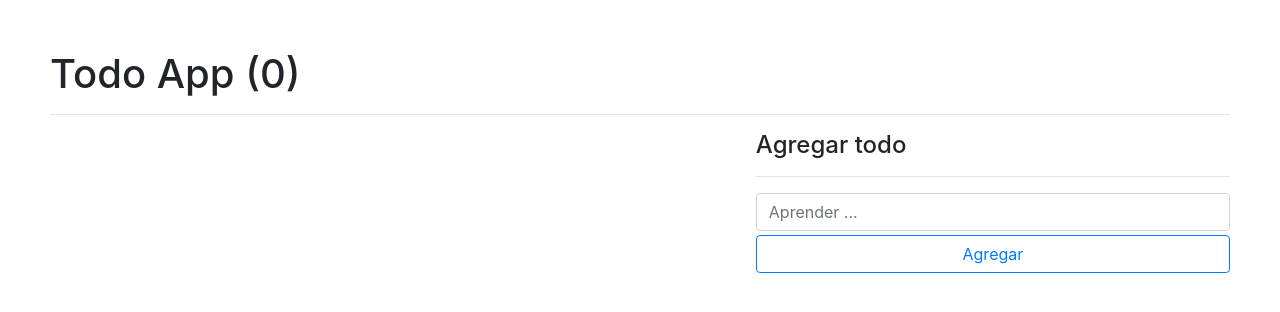
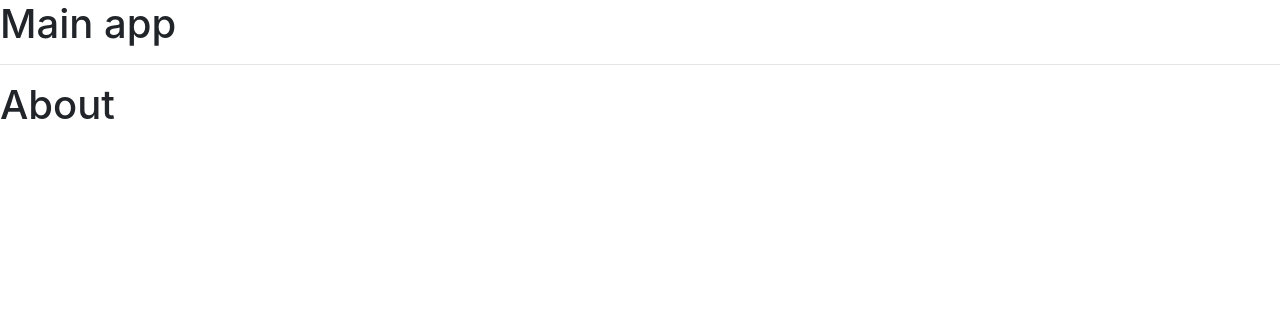
Before and after one commit to adrian1426/context-reducer, a React (Create React App) app: page /about in a window 1280 px wide. Shown: the top 312 px of the page. Built offline with nearby package versions, Linux system fonts and the light colour scheme.

Commit message:
configurando react-router-dom

```diff
--- a/package.json
+++ b/package.json
@@ -8,6 +8,7 @@
     "@testing-library/user-event": "^7.2.1",
     "react": "^16.13.1",
     "react-dom": "^16.13.1",
+    "react-router-dom": "^5.2.0",
     "react-scripts": "3.4.3"
   },
   "scripts": {
--- /dev/null
+++ b/src/components/useContext/AboutScreen.js
@@ -0,0 +1,11 @@
+import React from 'react';
+
+const AboutScreen = () => {
+  return (
+    <div>
+      <h1>About</h1>
+    </div>
+  );
+};
+
+export default AboutScreen;
--- /dev/null
+++ b/src/components/useContext/AppRouter.js
@@ -0,0 +1,21 @@
+import React from 'react';
+import AboutScreen from './AboutScreen';
+import HomeScreen from './HomeScreen';
+import LoginScreen from './LoginScreen';
+import { BrowserRouter as Router, Switch, Route } from 'react-router-dom';
+
+const AppRouter = () => {
+  return (
+    <Router>
+      <div>
+        <Switch>
+          <Route path="/" exact component={HomeScreen} />
+          <Route path="/about" component={AboutScreen} />
+          <Route path="/login" component={LoginScreen} />
+        </Switch>
+      </div>
+    </Router>
+  );
+};
+
+export default AppRouter;
--- /dev/null
+++ b/src/components/useContext/HomeScreen.js
@@ -0,0 +1,11 @@
+import React from 'react';
+
+const HomeScreen = () => {
+  return (
+    <div>
+      <h1>Home</h1>
+    </div>
+  );
+};
+
+export default HomeScreen;
--- /dev/null
+++ b/src/components/useContext/LoginScreen.js
@@ -0,0 +1,11 @@
+import React from 'react';
+
+const LoginScreen = () => {
+  return (
+    <div>
+      <h1>Login</h1>
+    </div>
+  );
+};
+
+export default LoginScreen;
--- /dev/null
+++ b/src/components/useContext/MainApp.js
@@ -0,0 +1,14 @@
+import React from 'react';
+import AppRouter from './AppRouter';
+
+const MainApp = () => {
+  return (
+    <div>
+      <h1>Main app</h1>
+      <hr />
+      <AppRouter />
+    </div>
+  );
+};
+
+export default MainApp;
--- a/src/index.js
+++ b/src/index.js
@@ -1,11 +1,11 @@
 import React from 'react';
 import ReactDOM from 'react-dom';
 // import App from './App';
-import TodoApp from './components/TodoApp';
+import MainApp from './components/useContext/MainApp';
 
 ReactDOM.render(
   <React.StrictMode>
-    <TodoApp />
+    <MainApp />
   </React.StrictMode>,
   document.getElementById('root')
 );
```
Also changed, not shown: 1 other file (tests, documents, lock files or other folders).
